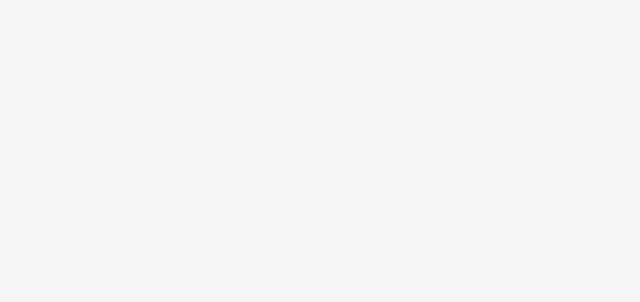
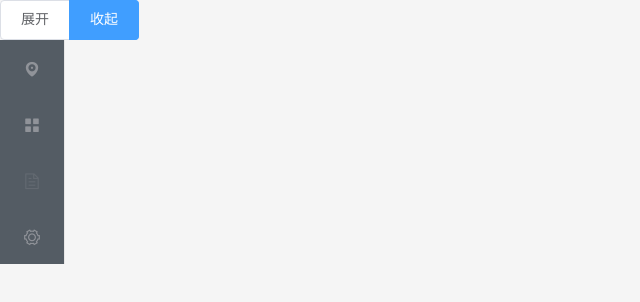
Before and after one commit to simuel2333/report-system, a Vue app: page /login in a window 1280 px wide. Shown: the top 302 px of the page, without its empty margins (0-640 px from the left). Built offline with nearby package versions, Linux system fonts and the light colour scheme.

Commit message:
permission-test

```diff
--- a/src/components/home/home.vue
+++ b/src/components/home/home.vue
@@ -1,21 +1,77 @@
 <template>
-    <div class="container">{{count}}</div>
-
+    <div class="container">
+        <el-radio-group v-model="isCollapse">
+            <el-radio-button :label="false">展开</el-radio-button>
+            <el-radio-button :label="true">收起</el-radio-button>
+        </el-radio-group>
+        <el-menu
+            default-active="1-4-1"
+            class="el-menu-vertical-demo"
+            @open="handleOpen"
+            @close="handleClose"
+            :collapse="isCollapse"
+            background-color="#545c64"
+            text-color="#fff"
+            active-text-color="#ffd04b"
+        >
+            <el-submenu index="1">
+                <template slot="title">
+                    <i class="el-icon-location"></i>
+                    <span slot="title">导航一</span>
+                </template>
+                <el-menu-item-group>
+                    <span slot="title">分组一</span>
+                    <el-menu-item index="1-1">选项1</el-menu-item>
+                    <el-menu-item index="1-2">选项2</el-menu-item>
+                </el-menu-item-group>
+                <el-menu-item-group title="分组2">
+                    <el-menu-item index="1-3">选项3</el-menu-item>
+                </el-menu-item-group>
+                <el-submenu index="1-4">
+                    <span slot="title">选项4</span>
+                    <el-menu-item index="1-4-1">选项1</el-menu-item>
+                </el-submenu>
+            </el-submenu>
+            <el-menu-item index="2">
+                <i class="el-icon-menu"></i>
+                <span slot="title">导航二</span>
+            </el-menu-item>
+            <el-menu-item index="3" disabled>
+                <i class="el-icon-document"></i>
+                <span slot="title">导航三</span>
+            </el-menu-item>
+            <el-menu-item index="4">
+                <i class="el-icon-setting"></i>
+                <span slot="title">导航四</span>
+            </el-menu-item>
+        </el-menu>
+    </div>
 </template>
 
 <script>
-import {mapState} from "vuex";
-
+import { mapState, mapMutations } from "vuex";
 export default {
     data() {
-        return {};
+        return {
+            isCollapse: true
+        };
     },
     components: {},
-    computed: {
-        ...mapState['count']
+    computed: {},
+    methods: {
+        handleOpen(key, keyPath) {
+            console.log(key, keyPath);
+        },
+        handleClose(key, keyPath) {
+            console.log(key, keyPath);
+        }
     }
 };
 </script>
 
-<style scoped lang="scss">
+<style scoped>
+.el-menu-vertical-demo:not(.el-menu--collapse) {
+    width: 200px;
+    min-height: 400px;
+}
 </style>
--- /dev/null
+++ b/src/components/permissionTest/p1.vue
@@ -0,0 +1,15 @@
+<template>
+    <div class="container">admin</div>
+</template>
+
+<script>
+export default {
+    data() {
+        return {};
+    },
+    components: {}
+};
+</script>
+
+<style scoped lang="scss">
+</style>
--- /dev/null
+++ b/src/components/permissionTest/p2.vue
@@ -0,0 +1,15 @@
+<template>
+    <div class="container">普通用户</div>
+</template>
+
+<script>
+export default {
+    data() {
+        return {};
+    },
+    components: {}
+};
+</script>
+
+<style scoped lang="scss">
+</style>
--- a/src/router/index.js
+++ b/src/router/index.js
@@ -3,6 +3,8 @@
 import Home from "../components/home/home.vue"
 import login from "../components/login/login.vue"
 import signUp from "../components/login/signUp.vue"
+import p1 from "../components/permissionTest/p1.vue"
+import p2 from "../components/permissionTest/p2.vue"
 import "../css/reset.css"
 Vue.use(Router)
 
@@ -22,6 +24,16 @@
             path: "/signUp",
             name: "signUp",
             component: signUp,
+        },
+        {
+            path: "/p1",
+            name: "p1",
+            component: p1,
+        },
+        {
+            path: "/p2",
+            name: "p2",
+            component: p2,
         }
     ],
 })
```
